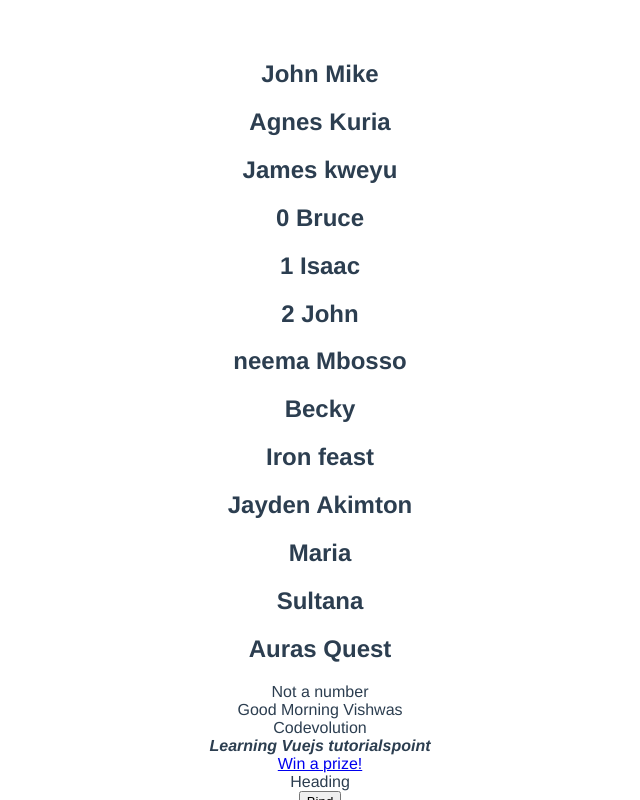
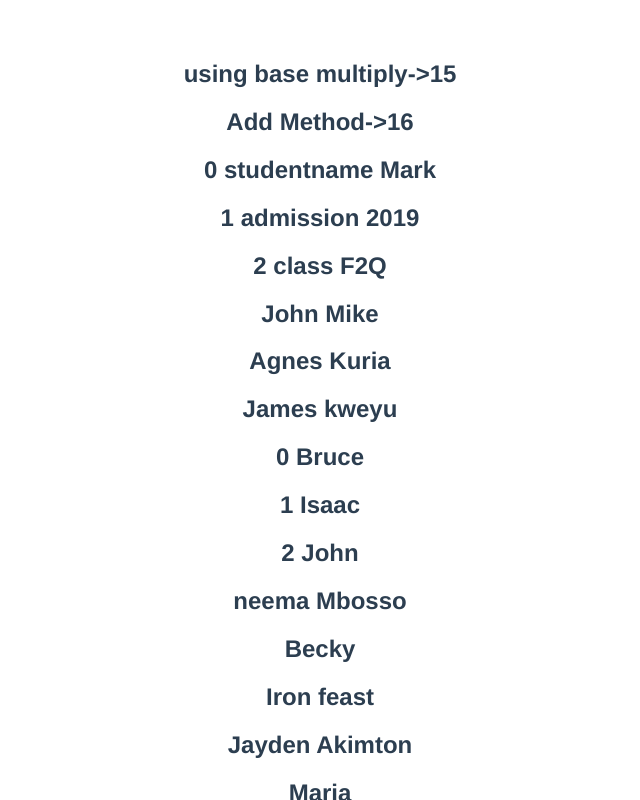
Before and after one commit to Wanga-Milka/LearningVueJs, a Vue app: page / in a window 1280 px wide. Shown: the top 800 px of the page, without its empty margins (320-960 px from the left). Built offline with nearby package versions, Linux system fonts and the light colour scheme.

Commit message:
using method property in vue

```diff
--- a/src/App.vue
+++ b/src/App.vue
@@ -1,5 +1,10 @@
 <template>
+  <!-- Methods -->
+   <h2>using base multiply->{{ multiply(3) }}</h2>
+   <h2>Add Method->{{ add(5,3,8) }}</h2>
   <!-- List Rendering -->
+   <!-- list object -->
+   <h2 v-for="(value,key,index) in objectDetails" :key="value">{{ index }} {{ key }} {{ value }}</h2>
    <!-- Array of objects -->
    <h2 v-for="firstName in fullNames" :key="firstName">{{ firstName.firstname }} {{ firstName.lastname }}</h2>
    <!-- Array of strings -->
@@ -8,7 +13,6 @@
  <div v-for="actor in actors" :key="actor.actorname">
   <h2>{{ actor.actorname }}</h2>
   <h2 v-for="movie in actor.movies" :key="movie">{{ movie }}</h2>
-
  </div>
 
   <!-- Displays or hides element -->
@@ -27,6 +31,7 @@
   <div v-else>Not a number</div>
   <!-- binding text using interpolatiion -->
  <div> {{ greet }} {{ name }}</div>
+ <hr>
  <!-- binding text using directive -->
  <div v-text="channel"></div>
  <div v-html="prac"></div>
@@ -64,6 +69,7 @@ export default {
       isSoldout:true,
       display:false,
       showElement:false,
+      baseMultiplier:5,
       names:["Bruce","Isaac","John"],
       fullNames:[
         {firstname: "John",lastname:"Mike"},
@@ -79,10 +85,28 @@ export default {
           actorname:"Jayden Akimton",
           movies:["Maria","Sultana","Auras Quest"]
         }
-      ]
+      ],
+      objectDetails:{
+        studentname:"Mark",
+        admission:"2019",
+        class:"F2Q"
+      }
 
     }
   },
+
+  methods:{
+    add(a,b,c)
+    {
+      return(a+b+c)
+    },
+     multiply(num)
+     {
+     return num * this.baseMultiplier;
+    }
+  },
+
+
 };
 </script>
 
```
